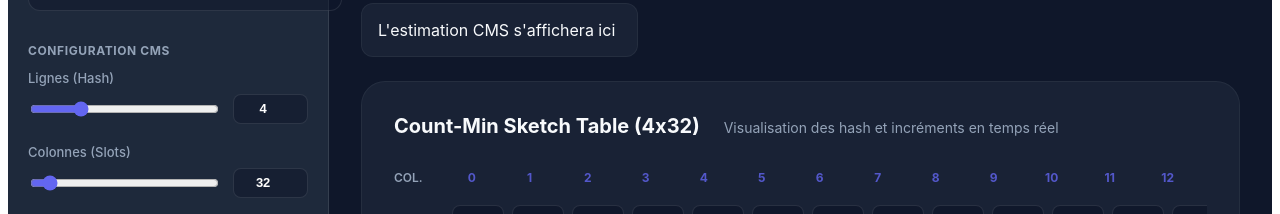
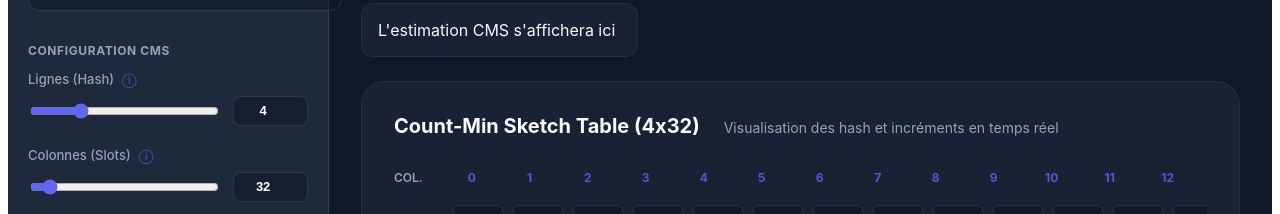
Before and after one commit to briensbe/cmsk, an Angular app: page / in a window 1280 px wide. Shown: the part 173-387 px from the top of the page. Built offline with nearby package versions, Linux system fonts and the light colour scheme.

Commit message:
ajout des indicateurs de calculs en info

```diff
--- a/src/app/components/cmsk-ui/cmsk-ui.component.css
+++ b/src/app/components/cmsk-ui/cmsk-ui.component.css
@@ -96,11 +96,45 @@
 }
 
 .config-group label {
-  display: block;
+  display: flex;
+  align-items: center;
+  gap: 0.5rem;
   font-size: 0.8125rem;
   font-weight: 500;
   color: var(--text-dim);
   margin-bottom: 0.5rem;
+}
+
+.info-icon {
+  font-size: 0.9rem;
+  color: var(--primary);
+  cursor: pointer;
+  opacity: 0.7;
+  transition: opacity 0.2s;
+}
+
+.info-icon:hover {
+  opacity: 1;
+}
+
+.delta-info {
+  margin-top: 0.75rem;
+  padding: 0.75rem;
+  background: rgba(99, 102, 241, 0.1);
+  border-left: 2px solid var(--primary);
+  border-radius: 0.5rem;
+  font-size: 0.8125rem;
+  animation: fadeIn 0.3s ease-out;
+}
+
+.delta-info p {
+  margin: 0;
+  color: var(--text-main);
+  line-height: 1.4;
+}
+
+.delta-info strong {
+  color: var(--accent);
 }
 
 .config-controls {
--- a/src/app/components/cmsk-ui/cmsk-ui.component.html
+++ b/src/app/components/cmsk-ui/cmsk-ui.component.html
@@ -12,14 +12,28 @@
     <div class="simulation-section">
       <h3>Configuration CMS</h3>
       <div class="config-group">
-        <label>Lignes (Hash)</label>
+        <label>
+          Lignes (Hash)
+          <span class="info-icon" (click)="toggleDeltaInfo()">ⓘ</span>
+        </label>
         <div class="config-controls">
           <input type="range" min="3" max="7" [value]="cmsRows" (input)="updateRows($event)" />
           <input type="number" min="3" max="7" [value]="cmsRows" (input)="updateRows($event)" />
         </div>
+        <div class="delta-info" *ngIf="showDeltaInfo">
+          <p>
+            delta ~ <strong>{{ delta | number: '1.4-4' }}</strong>
+          </p>
+          <p>
+            Confiance : <strong>{{ confidence | number: '1.2-2' }}%</strong>
+          </p>
+        </div>
       </div>
       <div class="config-group">
-        <label>Colonnes (Slots)</label>
+        <label>
+          Colonnes (Slots)
+          <span class="info-icon" (click)="toggleEpsilonInfo()">ⓘ</span>
+        </label>
         <div class="config-controls">
           <input
             type="range"
@@ -30,6 +44,16 @@
             (input)="updateCols($event)"
           />
           <input type="number" min="16" max="256" [value]="cmsCols" (input)="updateCols($event)" />
+        </div>
+        <div class="delta-info" *ngIf="showEpsilonInfo">
+          <p>
+            epsilon = e/w ~ <strong>{{ epsilon | number: '1.4-4' }}</strong> (avec nombre d'Euler e
+            ~ 2.718)
+          </p>
+          <p>
+            Erreur estimée : <strong>{{ maxErrorClicks | number: '1.1-1' }}</strong> clics (sur
+            {{ totalClicks }} total)
+          </p>
         </div>
       </div>
     </div>
--- a/src/app/components/cmsk-ui/cmsk-ui.component.ts
+++ b/src/app/components/cmsk-ui/cmsk-ui.component.ts
@@ -27,6 +27,9 @@ export class CmskUiComponent implements OnInit {
     lastClickedProduct: Product | null = null;
     lastHits: { row: number, col: number }[] = [];
     activeHits: { row: number, col: number }[] = [];
+
+    showDeltaInfo = false;
+    showEpsilonInfo = false;
 
     ngOnInit() {
         this.refreshTable();
@@ -184,4 +187,34 @@ export class CmskUiComponent implements OnInit {
         this.activeHits = [];
         this.refreshTable();
     }
+
+    toggleDeltaInfo() {
+        this.showDeltaInfo = !this.showDeltaInfo;
+    }
+
+    get delta(): number {
+        // k = ln(1/delta) => 1/delta = e^k => delta = e^-k
+        return Math.exp(-this.cmsRows);
+    }
+
+    get confidence(): number {
+        return (1 - this.delta) * 100;
+    }
+
+    toggleEpsilonInfo() {
+        this.showEpsilonInfo = !this.showEpsilonInfo;
+    }
+
+    get totalClicks(): number {
+        return Array.from(this.realCounts.values()).reduce((sum, count) => sum + count, 0);
+    }
+
+    get epsilon(): number {
+        // epsilon = e / w
+        return 2.718 / this.cmsCols;
+    }
+
+    get maxErrorClicks(): number {
+        return this.epsilon * this.totalClicks;
+    }
 }
```
